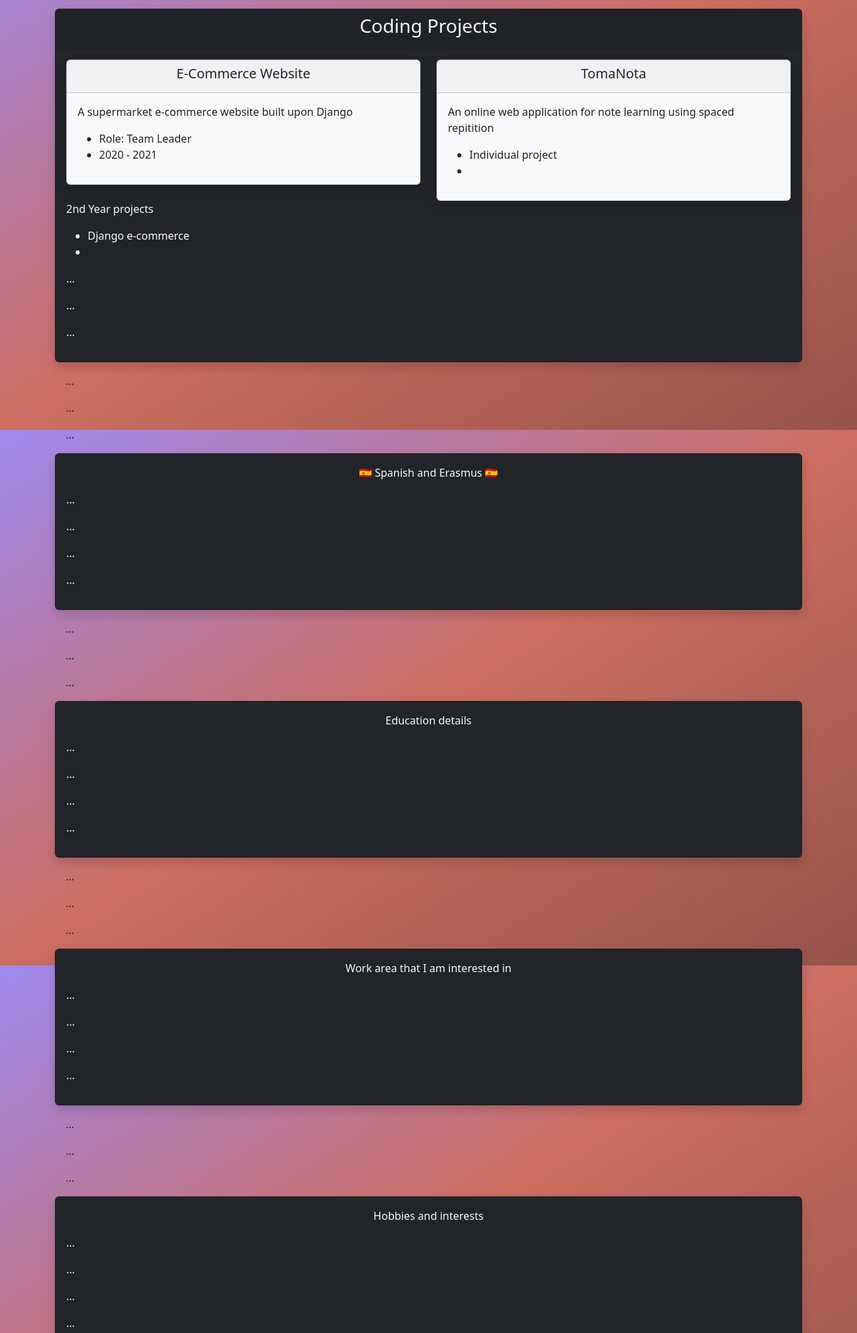
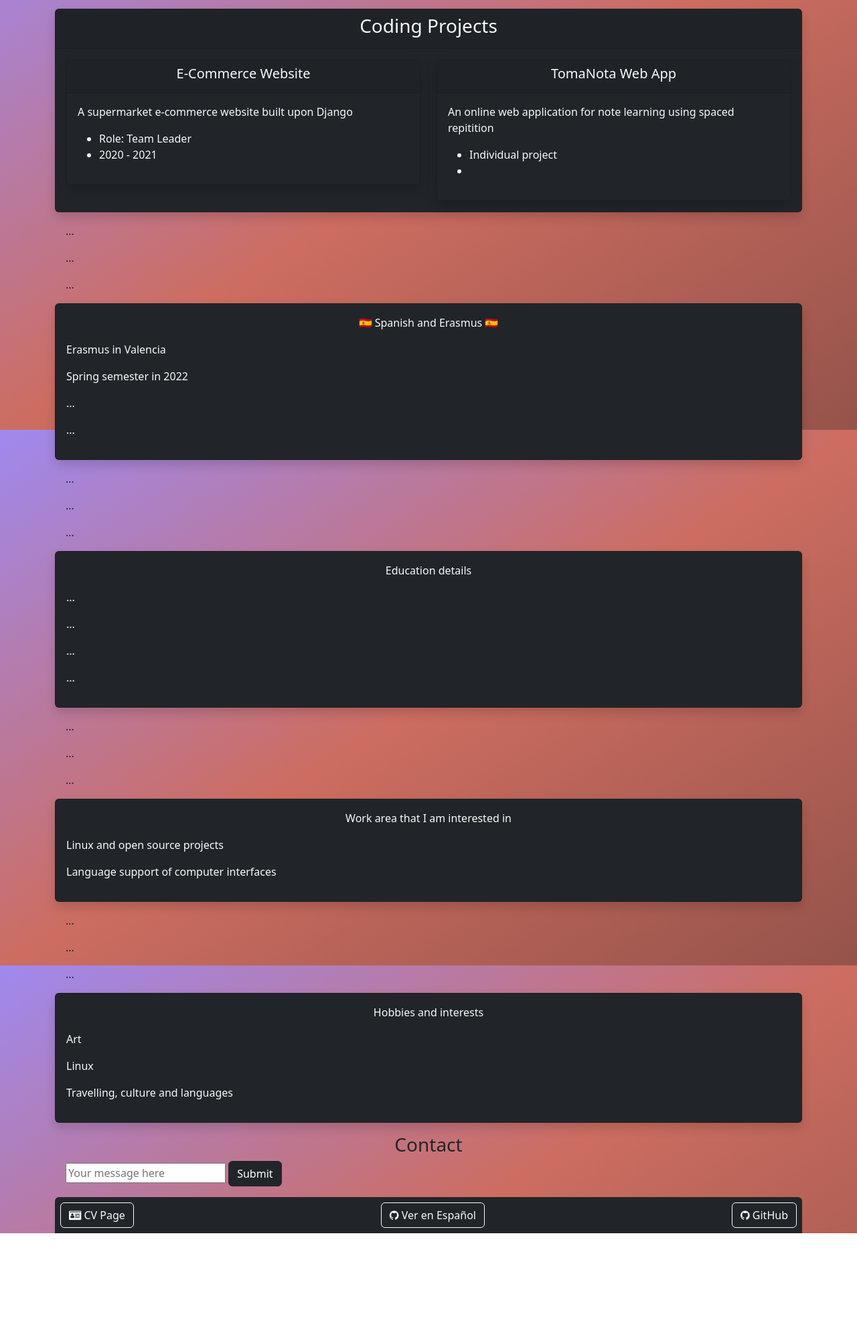
Before and after one commit to milan-murray/portfolio, a plain HTML site: page index.html in a window 1280 px wide. Shown: the part 158-2149 px from the top of the page at 67% size. After the commit the page ends 2000 px from the top, so only its background shows below. Drawn offline with nearby package versions, Linux system fonts and the light colour scheme; a web font is replaced by a local one.

Commit message:
Updated footer links

```diff
--- a/index.html
+++ b/index.html
@@ -63,7 +63,7 @@
             <div class="card-body">
 				<div class="row">
 					<div class="col">
-						<div class="card bg-light text-dark shadow">
+						<div class="card bg-dark text-light shadow">
 							<div class="card-header text-center">
 								<h5>E-Commerce Website</h5>
 							</div>
@@ -77,9 +77,9 @@
 						</div>
 					</div>
 					<div class="col">
-						<div class="card bg-light text-dark shadow">
+						<div class="card bg-dark text-light shadow">
 							<div class="card-header text-center">
-								<h5>TomaNota</h5>
+								<h5>TomaNota Web App</h5>
 							</div>
 							<div class="card-body">
 								<p>An online web application for note learning using spaced repitition</p>
@@ -92,14 +92,6 @@
 					</div>
 
 				</div>
-                <p>2nd Year projects</p>
-                <ul>
-                    <li>Django e-commerce</li>
-                    <li></li>
-                </ul>
-                <p>...</p>
-                <p>...</p>
-                <p>...</p>
             </div>
         </div>
         <div class="text-dark m-3">
@@ -112,8 +104,8 @@
                 <div class="text-center w-100 h-100">
                     <p>🇪🇸 Spanish and Erasmus 🇪🇸</p>
                 </div>
-                <p>...</p>
-                <p>...</p>
+                <p>Erasmus in Valencia</p>
+                <p>Spring semester in 2022</p>
                 <p>...</p>
                 <p>...</p>
             </div>
@@ -144,10 +136,8 @@
                 <div class="text-center w-100 h-100">
                     <p>Work area that I am interested in</p>
                 </div>
-                <p>...</p>
-                <p>...</p>
-                <p>...</p>
-                <p>...</p>
+                <p>Linux and open source projects</p>
+                <p>Language support of computer interfaces</p>
             </div>
         </div>
         <div class="text-dark m-3">
@@ -160,10 +150,9 @@
                 <div class="text-center w-100 h-100">
                     <p>Hobbies and interests</p>
                 </div>
-                <p>...</p>
-                <p>...</p>
-                <p>...</p>
-                <p>...</p>
+                <p>Art</p>
+                <p>Linux</p>
+                <p>Travelling, culture and languages</p>
             </div>
         </div>
         <div class="m-3">
@@ -177,17 +166,17 @@
             <div class="navbar navbar-dark bg-dark">
                 <a href="https://milan-murray.github.io">
                     <button class="btn btn-outline-light" type="button">
-                        CV Page <i class="fa fa-id-card" aria-hidden="true"></i>
+                        <i class="fa fa-id-card" aria-hidden="true"></i> CV Page
                     </button>
                 </a>
                 <a href="#">
                     <button class="btn btn-outline-light" type="button">
-                        Ver en Español <i class="fa fa-github" aria-hidden="true"></i>
+                        <i class="fa fa-github" aria-hidden="true"></i> Ver en Español
                     </button>
                 </a>
                 <a href="https://github.com/milan-murray/portfolio">
                     <button class="btn btn-outline-light" type="button">
-                        GitHub <i class="fa fa-github" aria-hidden="true"></i>
+                        <i class="fa fa-github" aria-hidden="true"></i> GitHub
                     </button>
                 </a>
             </div>
--- a/sources/style.css
+++ b/sources/style.css
@@ -5,6 +5,7 @@ html {
 .bg-image {
     width: 100%;
     height: 100%;
+    /* background-image: linear-gradient(to top left, #0008ff, #0e16f3, #0a0420); */
     background-image: linear-gradient(to top left, #95534a, #cd6d61, #9f89ef);
     background-size: 800% 100%;
     animation: gradient 10s ease-in-out infinite;
```
